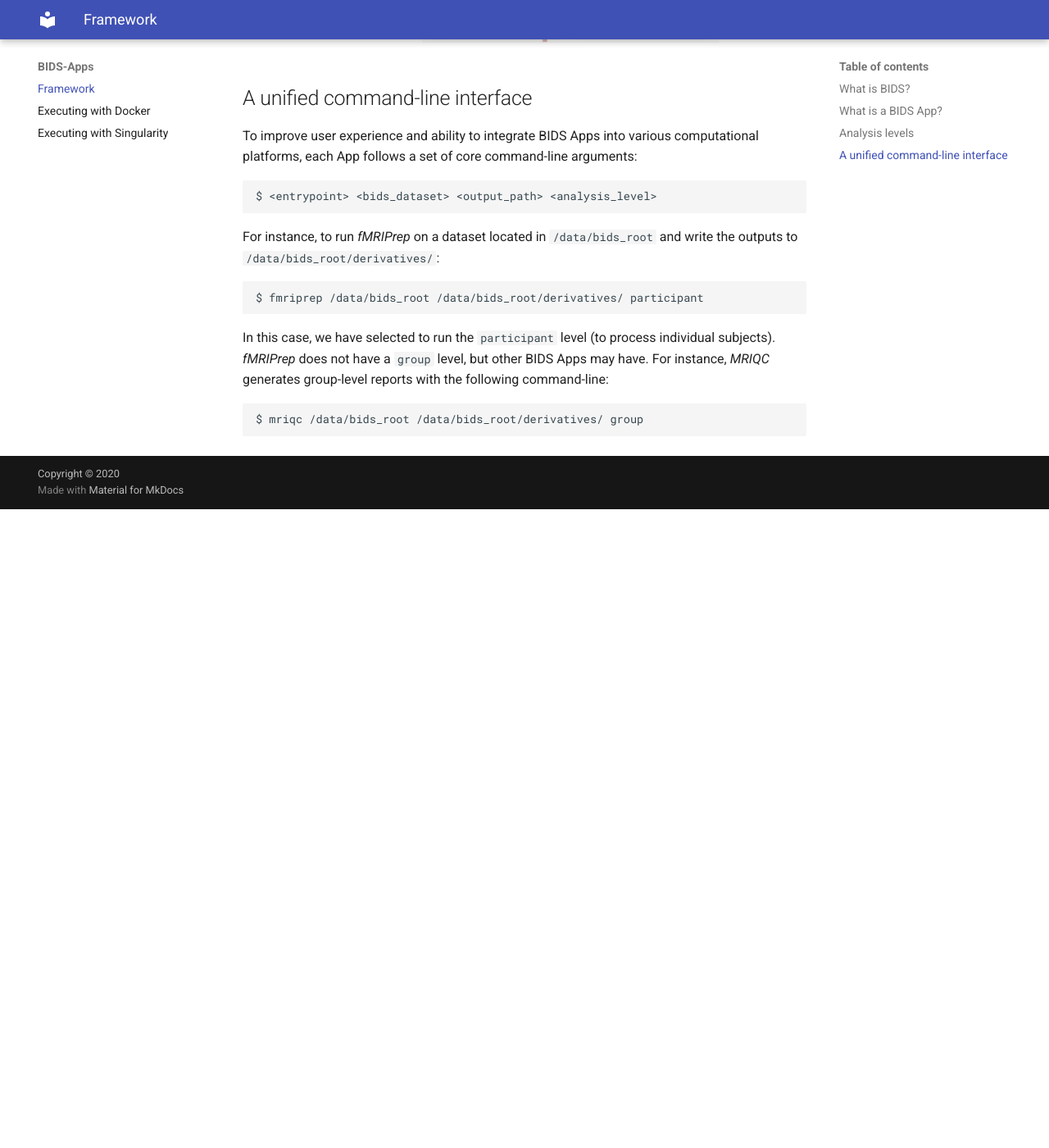
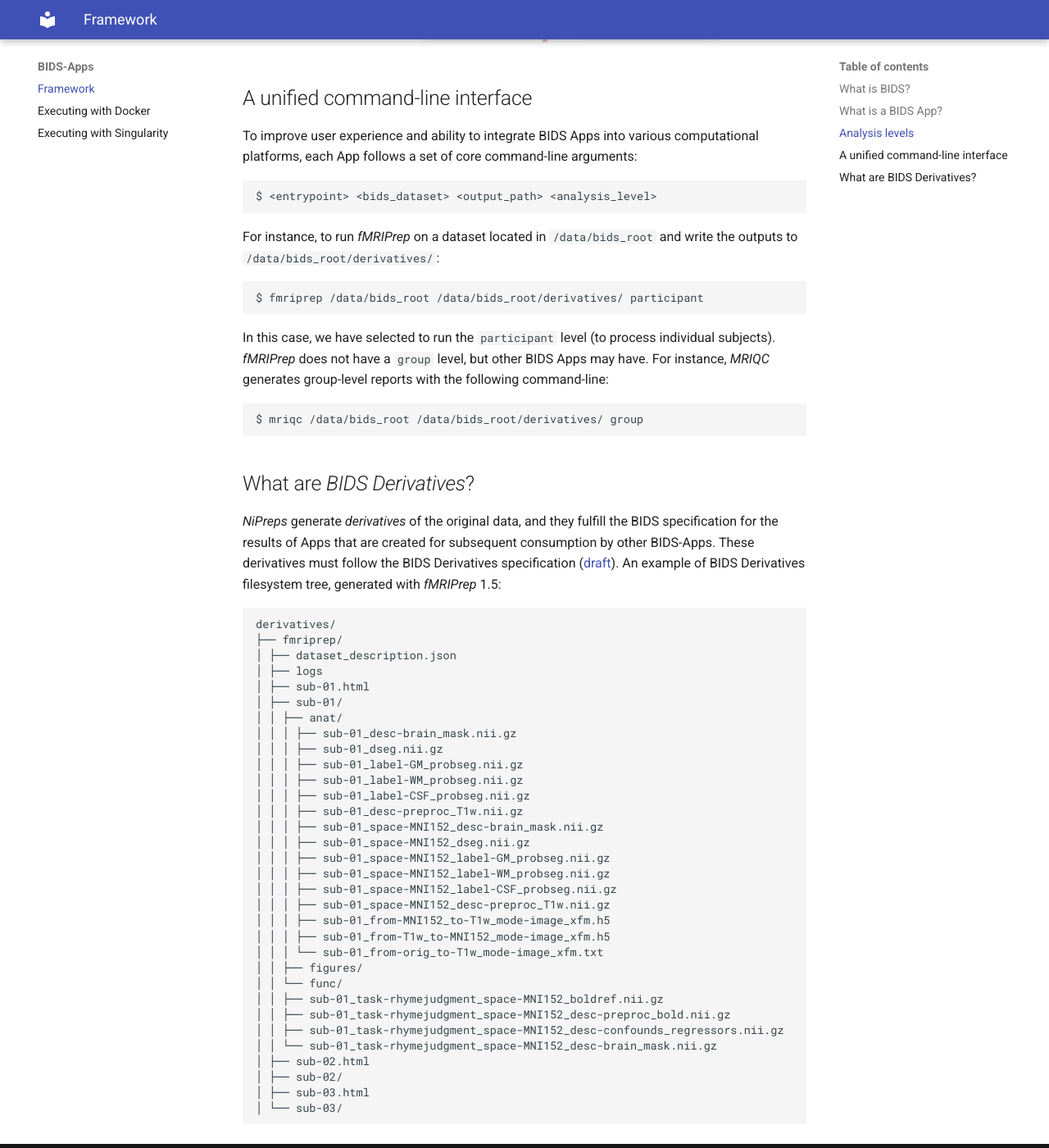
Before and after one commit to nipreps/nipreps.github.io, an MkDocs documentation site: the page built from docs/apps/framework.md, in a window 1280 px wide and 1400 px high, scrolled down 2187 px. Shown: the whole window at 82% size. Built offline with MkDocs 1.6.1 and Material for MkDocs 9.7.7, drawn with Linux system fonts in a browser that asks for light colours; before the commit the page ends 2808 px from its top, so only the background shows below that.

Commit message:
enh: minor fixes and added fmriprep.slurm

````diff
--- a/docs/apps/framework.md
+++ b/docs/apps/framework.md
@@ -81,6 +81,46 @@
 $ mriqc /data/bids_root /data/bids_root/derivatives/ group
 ```
 
+## What are *BIDS Derivatives*?
+
+*NiPreps* generate *derivatives* of the original data, and they fulfill the BIDS specification for the results of Apps that are created for subsequent consumption by other BIDS-Apps.
+These derivatives must follow the BIDS Derivatives specification ([draft](https://bids-specification.readthedocs.io/en/derivatives/)).
+An example of BIDS Derivatives filesystem tree, generated with *fMRIPrep* 1.5:
+```
+derivatives/
+├── fmriprep/
+│ ├── dataset_description.json
+│ ├── logs
+│ ├── sub-01.html
+│ ├── sub-01/
+│ │ ├── anat/
+│ │ │ ├── sub-01_desc-brain_mask.nii.gz
+│ │ │ ├── sub-01_dseg.nii.gz
+│ │ │ ├── sub-01_label-GM_probseg.nii.gz
+│ │ │ ├── sub-01_label-WM_probseg.nii.gz
+│ │ │ ├── sub-01_label-CSF_probseg.nii.gz
+│ │ │ ├── sub-01_desc-preproc_T1w.nii.gz
+│ │ │ ├── sub-01_space-MNI152_desc-brain_mask.nii.gz
+│ │ │ ├── sub-01_space-MNI152_dseg.nii.gz
+│ │ │ ├── sub-01_space-MNI152_label-GM_probseg.nii.gz
+│ │ │ ├── sub-01_space-MNI152_label-WM_probseg.nii.gz
+│ │ │ ├── sub-01_space-MNI152_label-CSF_probseg.nii.gz
+│ │ │ ├── sub-01_space-MNI152_desc-preproc_T1w.nii.gz
+│ │ │ ├── sub-01_from-MNI152_to-T1w_mode-image_xfm.h5
+│ │ │ ├── sub-01_from-T1w_to-MNI152_mode-image_xfm.h5
+│ │ │ └── sub-01_from-orig_to-T1w_mode-image_xfm.txt
+│ │ ├── figures/
+│ │ └── func/
+│ │ ├── sub-01_task-rhymejudgment_space-MNI152_boldref.nii.gz
+│ │ ├── sub-01_task-rhymejudgment_space-MNI152_desc-preproc_bold.nii.gz
+│ │ ├── sub-01_task-rhymejudgment_space-MNI152_desc-confounds_regressors.nii.gz
+│ │ └── sub-01_task-rhymejudgment_space-MNI152_desc-brain_mask.nii.gz
+│ ├── sub-02.html
+│ ├── sub-02/
+│ ├── sub-03.html
+│ └── sub-03/
+```
+
 [bids]: https://bids.neuroimaging.io/
 [bidsapps_paper]: https://doi.org/10.1371/journal.pcbi.1005209
 [Singularity]: https://sylabs.io/singularity/
--- a/mkdocs.yml
+++ b/mkdocs.yml
@@ -35,6 +35,9 @@
       emoji_index: !!python/name:materialx.emoji.twemoji
       emoji_generator: !!python/name:materialx.emoji.to_svg
   - pymdownx.superfences
+  - pymdownx.snippets
+  - markdown_include.include:
+      base_path: docs
 
 plugins:
   - toc-sidebar
--- a/requirements.txt
+++ b/requirements.txt
@@ -1,3 +1,4 @@
 mkdocs
 mkdocs-material
+markdown-include
 git+https://github.com/Mandy91/mkdocs-toc-sidebar-plugin.git@drop_python_2.7_support
````
Also changed, not shown: docs/apps/singularity.md (+8 -4 lines), docs/devs/releases.md (+9 -9 lines), 1 other file.
